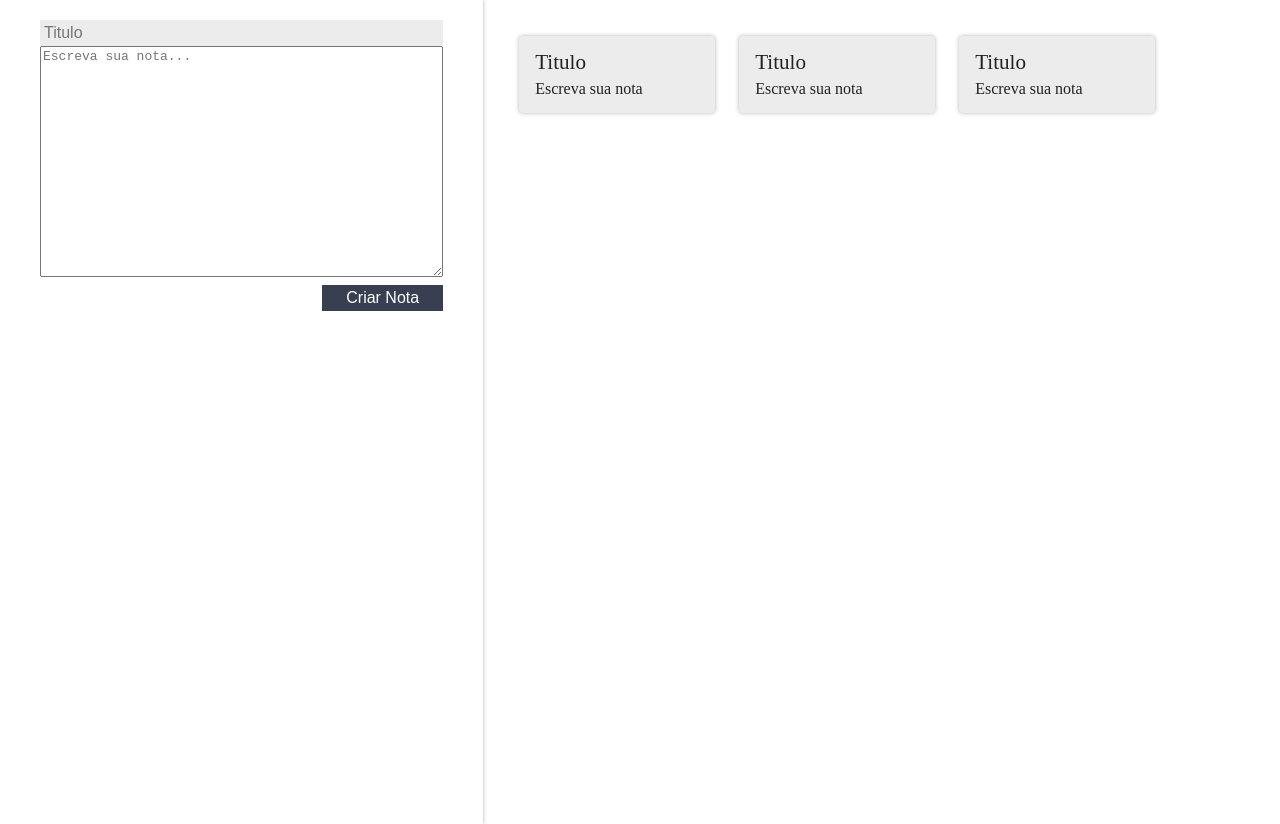
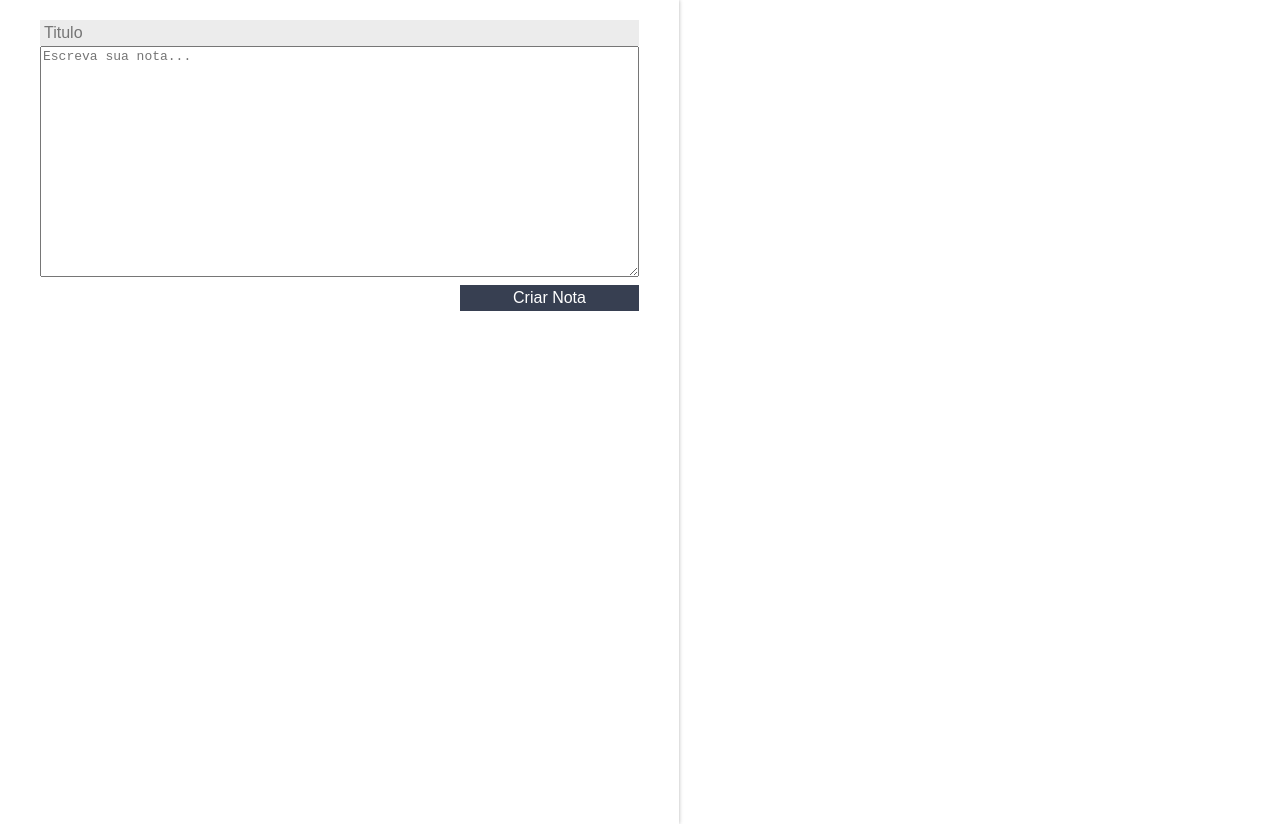
Before and after one commit to silvarafaell/Formacao_React_Alura, a React (Create React App) app in the folder EntendendoComoBibliotecaFunciona/ceep/: page / in a window 1280 px wide. Built offline with nearby package versions, Linux system fonts and the light colour scheme.

Commit message:
Mais propriedades

```diff
--- a/EntendendoComoBibliotecaFunciona/ceep/src/components/ListaDeNotas/ListaDeNotas.jsx
+++ b/EntendendoComoBibliotecaFunciona/ceep/src/components/ListaDeNotas/ListaDeNotas.jsx
@@ -6,7 +6,7 @@
   render() {
     return (
       <ul className="lista-notas">
-        {Array.of("Trabalho", "Trabalho", "Estudos").map((categoria, index) => {
+        {this.props.notas.map((nota, index) => {
           return (
             <li className="lista-notas_item" key={index}>
               <CardNota />
```
